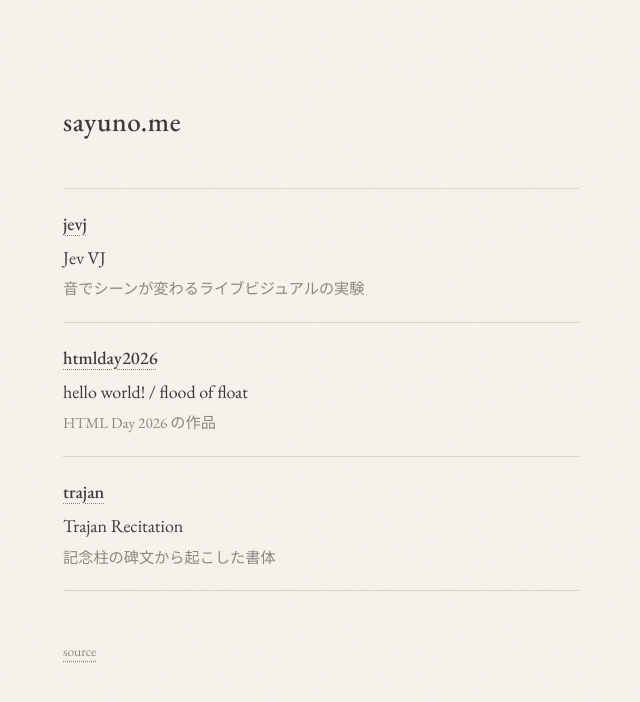
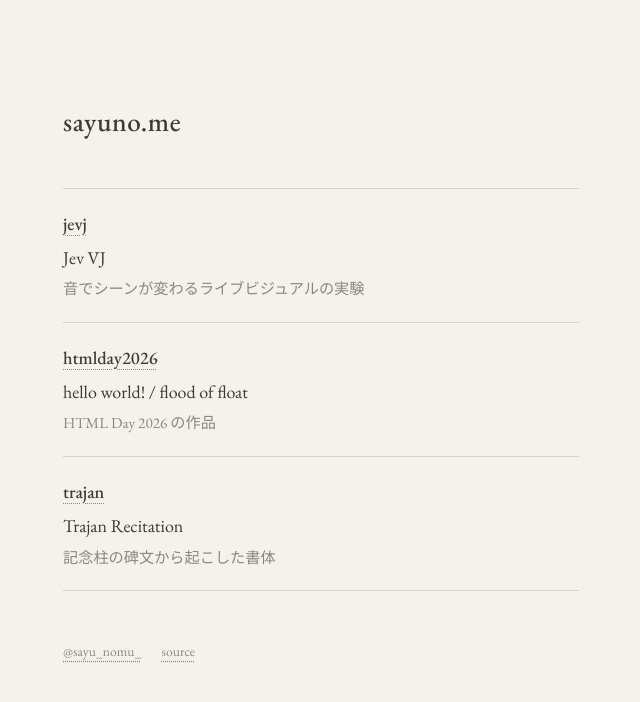
Before and after one commit to TakuyaAbe/www, a website: page public/index.html in a window 1280 px wide. Shown: the whole page, without its empty margins (319-959 px from the left). Drawn offline with nearby package versions, Linux system fonts and the light colour scheme.

Commit message:
フッターに X（@sayu_nomu_）へのリンクを追加
Co-Authored-By: Claude Fable 5.1 <noreply@anthropic.com>

```diff
--- a/public/index.html
+++ b/public/index.html
@@ -31,7 +31,7 @@
       </li>
     </ul>
 
-    <p class="foot"><a href="https://github.com/TakuyaAbe/www">source</a></p>
+    <p class="foot"><a href="https://x.com/sayu_nomu_" rel="me">@sayu_nomu_</a><a href="https://github.com/TakuyaAbe/www">source</a></p>
   </main>
 </body>
 </html>
--- a/public/style.css
+++ b/public/style.css
@@ -37,3 +37,4 @@ h1 { font-size: 1.7rem; font-weight: 500; margin: 0 0 40px; letter-spacing: 0.02
 
 .foot { margin: 48px 0 0; font-size: 0.85rem; color: var(--pencil); }
 .foot a { color: inherit; text-decoration: underline dotted; text-underline-offset: 4px; }
+.foot a + a { margin-left: 1.5em; }
```
